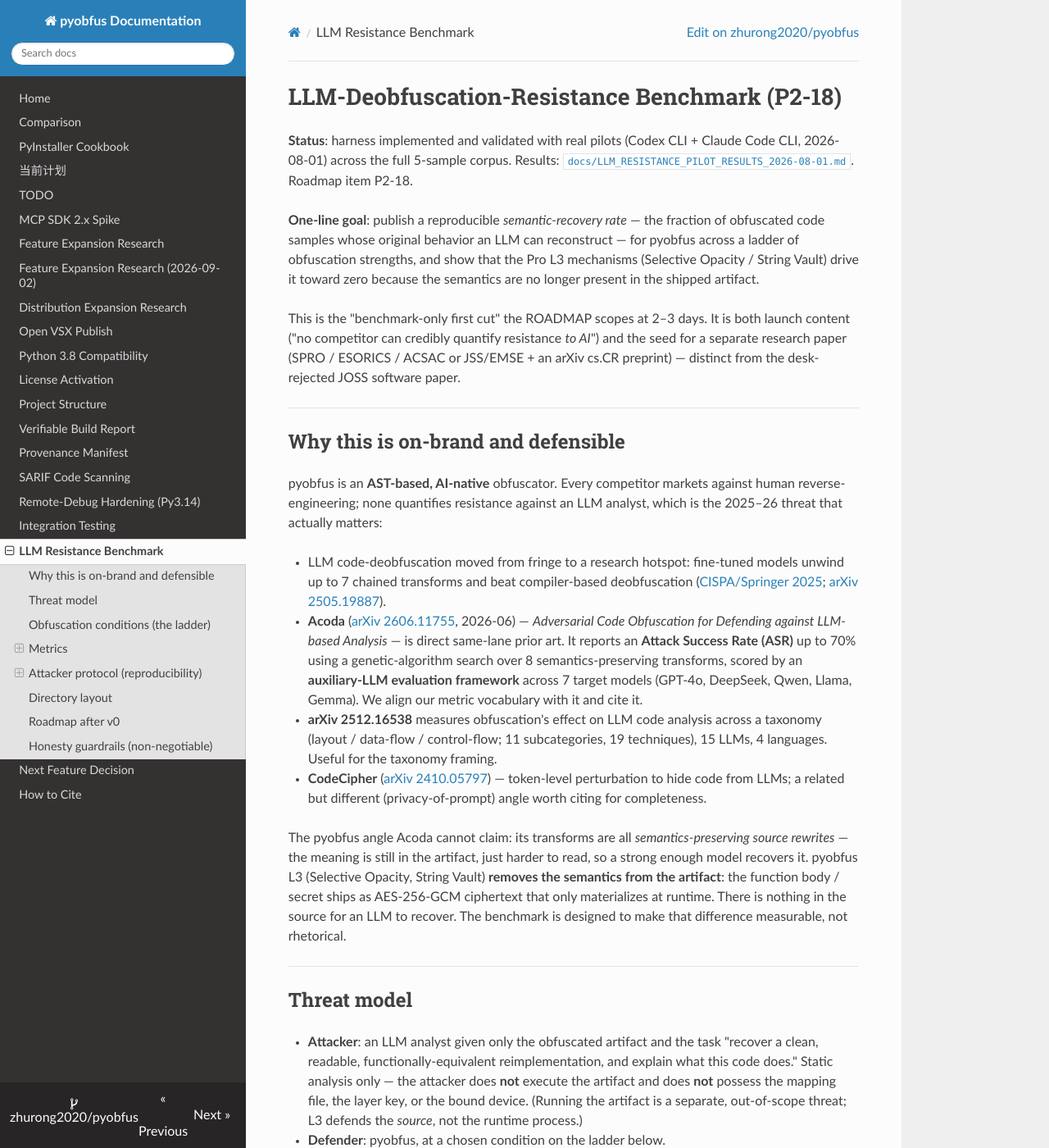
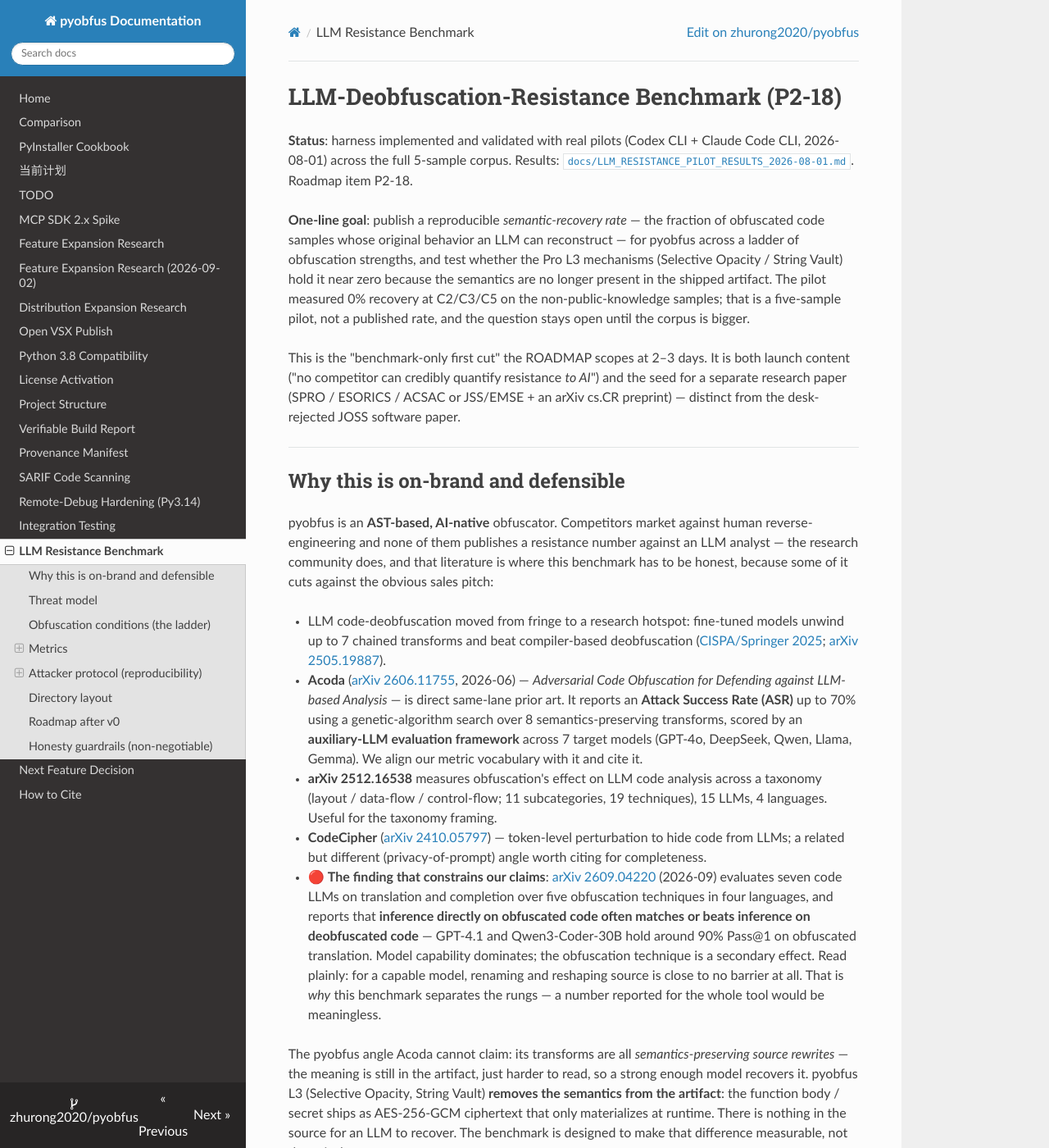
Before and after one commit to zhurong2020/pyobfus, an MkDocs documentation site: the page built from docs/LLM_RESISTANCE_BENCHMARK.md, in a window 1280 px wide and 1400 px high. Shown: the whole window at 82% size. Built offline with MkDocs 1.6.1, drawn with Linux system fonts in a browser that asks for light colours; nearby versions of some CDN libraries; some of the changed text lies outside the part shown.

Commit message:
docs: let the published 2026 evidence constrain the AI-resistance claims
The benchmark doc was missing the result that most constrains it: seven
code LLMs, five obfuscation techniques, four languages, and inference
directly on obfuscated code often matching or beating inference on
deobfuscated code, with the strongest models near 90% Pass@1
(arXiv 2609.04220). For a capable model, renaming and reshaping source is
close to no barrier, which is precisely why the benchmark reports per-rung
numbers instead of one number for the tool.

Adds that as a non-negotiable guardrail: the free tier defends against
casual reading and cheap copying, and only the L3 mechanisms, which take
the semantics out of the artifact, are defensible against an LLM analyst,
and only for source recovery.

Two smaller corrections in the same file. "No competitor quantifies
resistance to an LLM" sat two bullets above a citation of a paper that
does exactly that. And the goal line promised L3 would drive recovery to
zero; it now says the benchmark tests that, and names the pilot's actual
size so the reader cannot mistake five samples for a published rate.

Checked rather than assumed: README, COMPARISON, docs/index.md and
llms.txt make no "AI cannot read it" claim to begin with. They position
the opposite, that AI-assisted debugging keeps working, so nothing there
needed changing.

Co-Authored-By: Claude Opus 5 <noreply@anthropic.com>

```diff
--- a/docs/LLM_RESISTANCE_BENCHMARK.md
+++ b/docs/LLM_RESISTANCE_BENCHMARK.md
@@ -7,9 +7,12 @@ Roadmap item P2-18.
 
 **One-line goal**: publish a reproducible *semantic-recovery rate* — the fraction
 of obfuscated code samples whose original behavior an LLM can reconstruct — for
-pyobfus across a ladder of obfuscation strengths, and show that the Pro L3
-mechanisms (Selective Opacity / String Vault) drive it toward zero because the
-semantics are no longer present in the shipped artifact.
+pyobfus across a ladder of obfuscation strengths, and test whether the Pro L3
+mechanisms (Selective Opacity / String Vault) hold it near zero because the
+semantics are no longer present in the shipped artifact. The pilot measured 0%
+recovery at C2/C3/C5 on the non-public-knowledge samples; that is a five-sample
+pilot, not a published rate, and the question stays open until the corpus is
+bigger.
 
 This is the "benchmark-only first cut" the ROADMAP scopes at 2–3 days. It is
 both launch content ("no competitor can credibly quantify resistance *to AI*")
@@ -20,9 +23,11 @@ an arXiv cs.CR preprint) — distinct from the desk-rejected JOSS software paper
 
 ## Why this is on-brand and defensible
 
-pyobfus is an **AST-based, AI-native** obfuscator. Every competitor markets
-against human reverse-engineering; none quantifies resistance against an LLM
-analyst, which is the 2025–26 threat that actually matters:
+pyobfus is an **AST-based, AI-native** obfuscator. Competitors market against
+human reverse-engineering and none of them publishes a resistance number
+against an LLM analyst — the research community does, and that literature is
+where this benchmark has to be honest, because some of it cuts against the
+obvious sales pitch:
 
 - LLM code-deobfuscation moved from fringe to a research hotspot: fine-tuned
   models unwind up to 7 chained transforms and beat compiler-based deobfuscation
@@ -41,6 +46,16 @@ analyst, which is the 2025–26 threat that actually matters:
 - **CodeCipher** ([arXiv 2410.05797](https://arxiv.org/abs/2410.05797)) —
   token-level perturbation to hide code from LLMs; a related but different
   (privacy-of-prompt) angle worth citing for completeness.
+- 🔴 **The finding that constrains our claims**:
+  [arXiv 2609.04220](https://arxiv.org/abs/2609.04220) (2026-09) evaluates seven
+  code LLMs on translation and completion over five obfuscation techniques in
+  four languages, and reports that **inference directly on obfuscated code often
+  matches or beats inference on deobfuscated code** — GPT-4.1 and
+  Qwen3-Coder-30B hold around 90% Pass@1 on obfuscated translation. Model
+  capability dominates; the obfuscation technique is a secondary effect. Read
+  plainly: for a capable model, renaming and reshaping source is close to no
+  barrier at all. That is *why* this benchmark separates the rungs — a number
+  reported for the whole tool would be meaningless.
 
 The pyobfus angle Acoda cannot claim: its transforms are all
 *semantics-preserving source rewrites* — the meaning is still in the artifact,
@@ -231,6 +246,14 @@ benchmarks/llm_resistance/
 
 ## Honesty guardrails (non-negotiable)
 
+- **Never market Community-tier obfuscation as AI resistance.** Renaming,
+  literal encoding and control-flow reshaping keep the semantics in the shipped
+  artifact, and published 2026 results show capable models reason over exactly
+  that kind of output at close to their normal accuracy (arXiv 2609.04220
+  above). What the free tier defends against is casual reading and cheap
+  copying. Only the L3 mechanisms, which remove the semantics from the
+  artifact, are defensible as an answer to an LLM analyst, and only for source
+  recovery.
 - Report the exact sample count; never imply a broader corpus than was run.
 - Exclude C4/C5-ineligible samples from C4/C5 aggregates *visibly*.
 - State the attacker model + date; LLM capability moves, so every number is
```
Also changed, not shown: docs/TODO.md (+6 -13 lines).
